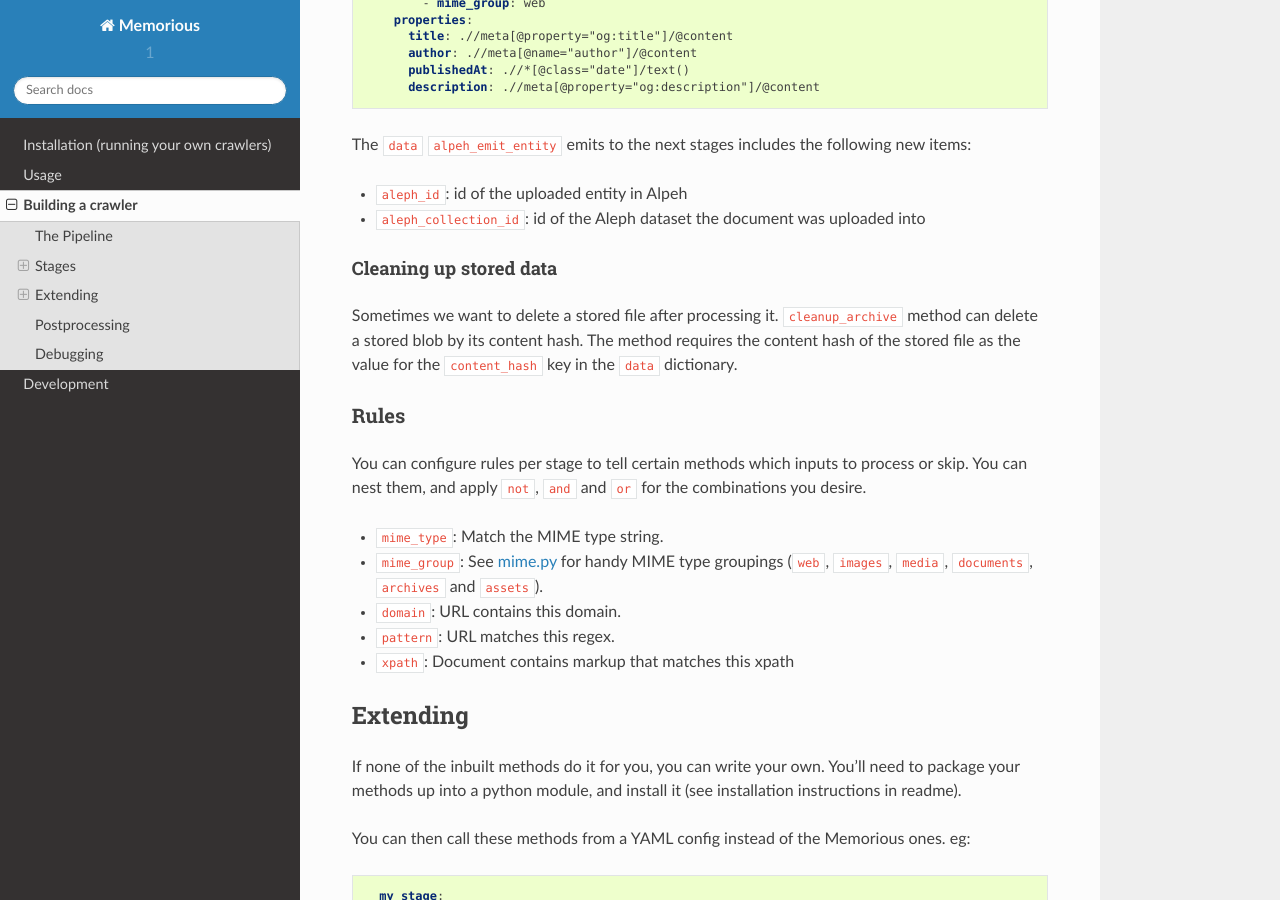
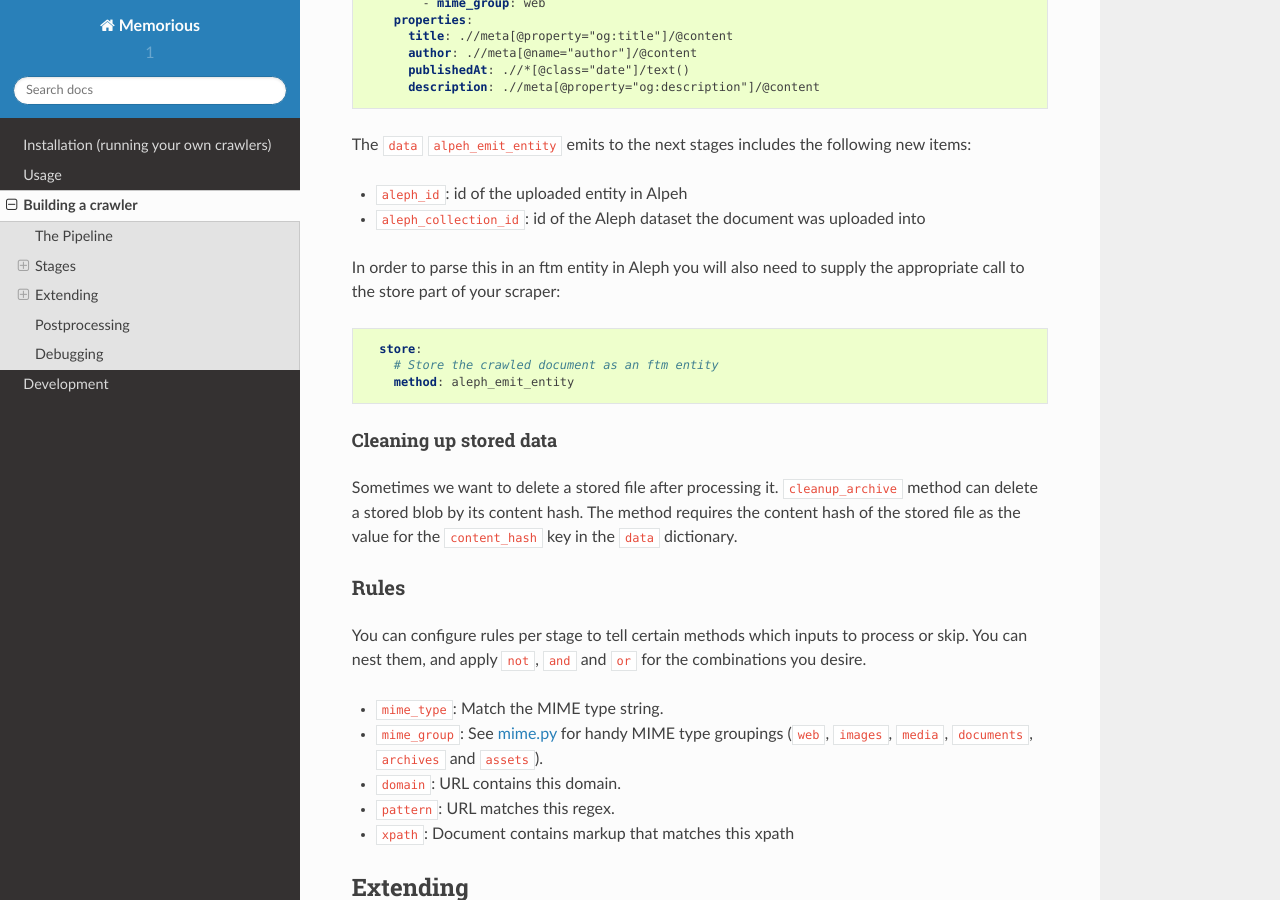
Before and after one commit to alephdata/memorious, a Sphinx documentation site: the page built from docs/buildingcrawler.md, in a window 1280 px wide and 900 px high, scrolled down 9539 px. Built offline with Sphinx 7.4.7 and the Read the Docs theme 2.0.0, drawn with Linux system fonts in a browser that asks for light colours.

Commit message:
Update comments and add section on storage

````diff
--- a/docs/buildingcrawler.md
+++ b/docs/buildingcrawler.md
@@ -378,6 +378,14 @@ The `data` `alpeh_emit_entity` emits to the next stages includes the following n
 * `aleph_id`: id of the uploaded entity in Alpeh
 * `aleph_collection_id`: id of the Aleph dataset the document was uploaded into
 
+In order to parse this in an ftm entity in Aleph you will also need to supply the appropriate call to the store part of your scraper:
+
+```yaml
+  store:
+    # Store the crawled document as an ftm entity
+    method: aleph_emit_entity
+```
+
 #### Cleaning up stored data
 
 Sometimes we want to delete a stored file after processing it. `cleanup_archive` method can delete a stored blob by its content hash.
````
Also changed, not shown: 1 other file.
